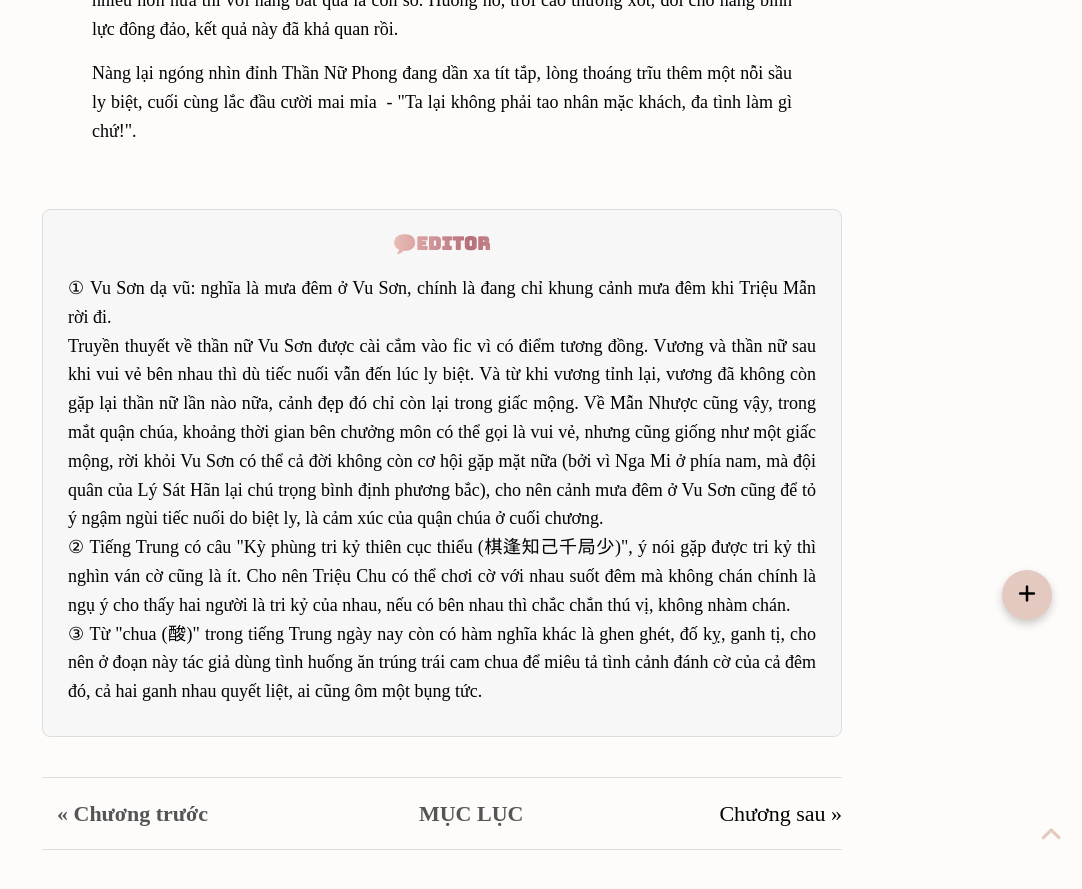
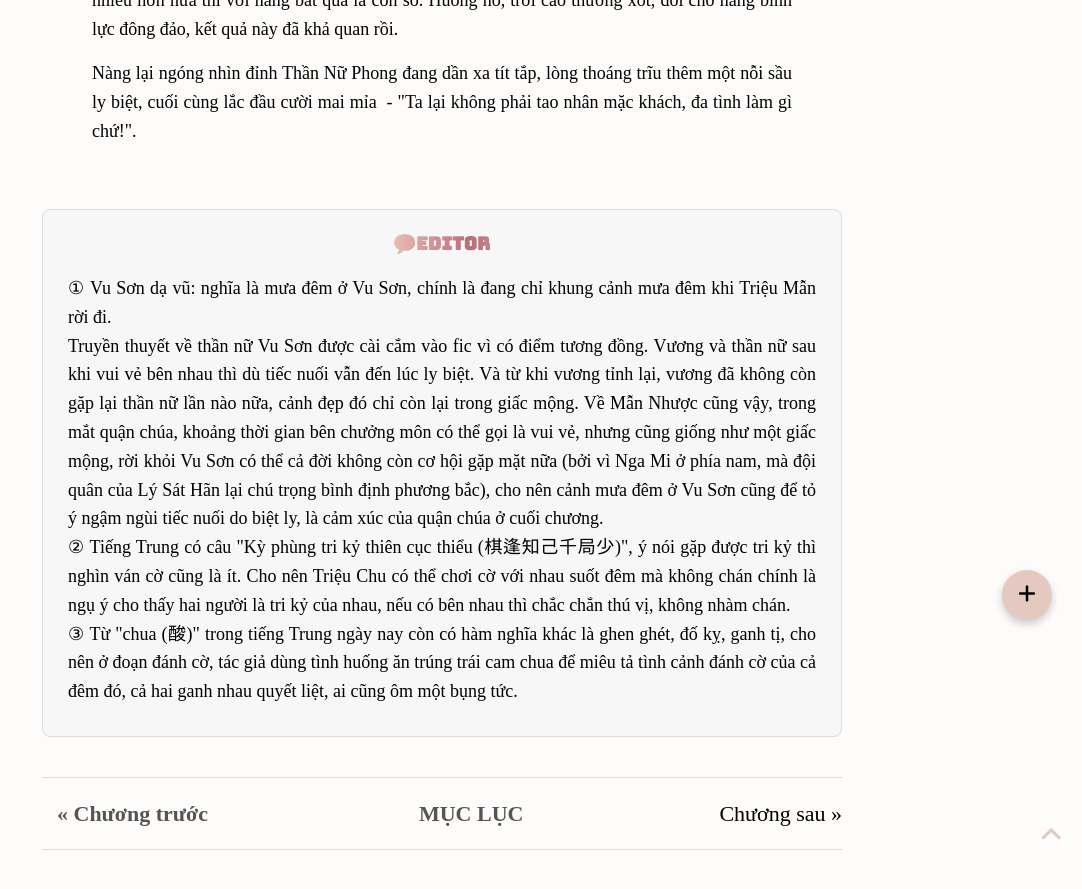
Before and after one commit to nuabuocthanhtho/nuabuocthanhtho.github.io, a Jekyll site: the page built from _posts/2026-01-24-kiem-phi-van-nhan-dich-chuong-12.html, in a window 1280 px wide and 900 px high, scrolled down 18349 px. Shown: the top 889 px of the window, without its empty margins (198-1280 px from the left). Built offline with Jekyll 4.4.1, drawn with Linux system fonts in a browser that asks for light colours; some web fonts are replaced; comment, search, counter and statistics services are not loaded.

Commit message:
Update 2026-01-24-kiem-phi-van-nhan-dich-chuong-12.html

```diff
--- a/_posts/2026-01-24-kiem-phi-van-nhan-dich-chuong-12.html
+++ b/_posts/2026-01-24-kiem-phi-van-nhan-dich-chuong-12.html
@@ -549,7 +549,7 @@ phải tao nhân mặc khách, đa tình làm gì chứ!".</p><p data-p-id="14f7
 
 <p data-p-id="11e640ad911959d91edc06354b2dea88" style="text-align: center;">① Vu Sơn dạ vũ: nghĩa là mưa đêm ở Vu Sơn, chính là đang chỉ khung cảnh mưa đêm khi Triệu Mẫn rời đi.<br>
 Truyền thuyết về thần nữ Vu Sơn được cài cắm vào fic vì có điểm tương đồng. Vương và thần nữ sau khi vui vẻ bên nhau thì dù tiếc nuối vẫn đến lúc ly biệt. Và từ khi vương tỉnh lại, vương đã không còn gặp lại thần nữ lần nào nữa, cảnh đẹp đó chỉ còn lại trong giấc mộng. Về Mẫn Nhược cũng vậy, trong mắt quận chúa, khoảng thời gian bên chưởng môn có thể gọi là vui vẻ, nhưng cũng giống như một giấc mộng, rời khỏi Vu Sơn có thể cả đời không còn cơ hội gặp mặt nữa (bởi vì Nga Mi ở phía nam, mà đội quân của Lý Sát Hãn lại chú trọng bình định phương bắc), cho nên cảnh mưa đêm ở Vu Sơn cũng để tỏ ý ngậm ngùi tiếc nuối do biệt ly, là cảm xúc của quận chúa ở cuối chương.<br>② Tiếng Trung có câu "Kỳ phùng tri kỷ thiên cục thiểu (棋逢知己千局少)", ý nói gặp được tri kỷ thì nghìn ván cờ cũng là ít. Cho nên Triệu Chu có thể chơi cờ với nhau suốt đêm mà không chán chính là ngụ ý cho thấy hai người là tri kỷ của nhau, nếu có bên nhau thì chắc chắn thú vị, không nhàm chán.<br>
-③ Từ "chua (酸)" trong tiếng Trung ngày nay còn có hàm nghĩa khác là ghen ghét, đố kỵ, ganh tị, cho nên ở đoạn này tác giả dùng tình huống ăn trúng trái cam chua để miêu tả tình cảnh đánh cờ của cả đêm đó, cả hai ganh nhau quyết liệt, ai cũng ôm một bụng tức.</p>
+③ Từ "chua (酸)" trong tiếng Trung ngày nay còn có hàm nghĩa khác là ghen ghét, đố kỵ, ganh tị, cho nên ở đoạn đánh cờ, tác giả dùng tình huống ăn trúng trái cam chua để miêu tả tình cảnh đánh cờ của cả đêm đó, cả hai ganh nhau quyết liệt, ai cũng ôm một bụng tức.</p>
 </div>
 <div class="chapter-nav">
     <a href="/2025/11/23/kiem-phi-van-nhan-dich-chuong-11.html">« Chương trước</a>
```
